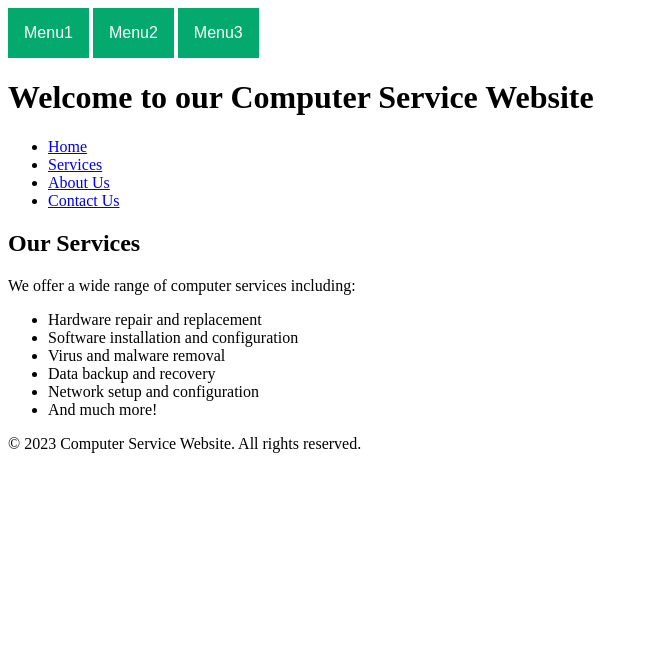
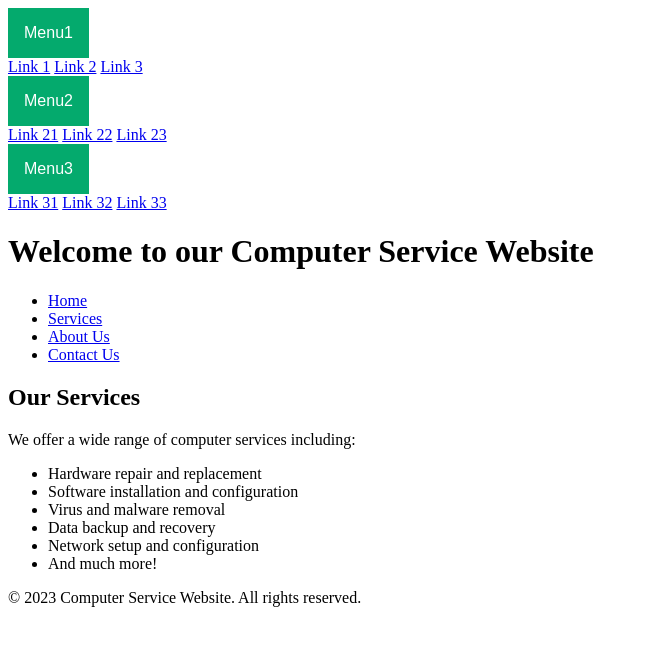
Before and after one commit to Vikinge/vikinge.github.io, a Jekyll site: the page built from README.md, in a window 1280 px wide. Shown: the top 646 px of the page, without its empty margins (0-648 px from the left). Built offline with Jekyll 4.4.1, drawn with Linux system fonts in a browser that asks for light colours; our own code applies the rules of GitHub Pages for plain Markdown files.

Commit message:
Update default.html

```diff
--- a/_layouts/default.html
+++ b/_layouts/default.html
@@ -52,24 +52,24 @@
 
     <div class="dropdown">
         <button class="dropbtn">Menu1</button>
-        <div class="dropdown-content">
+        <div class="dropdown-content1">
             <a href="#">Link 1</a>
             <a href="#">Link 2</a>
             <a href="#">Link 3</a>
         </div>
 
         <button class="dropbtn">Menu2</button>
-        <div class="dropdown-content">
-            <a href="#">Link 1</a>
-            <a href="#">Link 2</a>
-            <a href="#">Link 3</a>
+        <div class="dropdown-content2">
+            <a href="#">Link 21</a>
+            <a href="#">Link 22</a>
+            <a href="#">Link 23</a>
         </div>
 
         <button class="dropbtn">Menu3</button>
-        <div class="dropdown-content">
-            <a href="#">Link 1</a>
-            <a href="#">Link 2</a>
-            <a href="#">Link 3</a>
+        <div class="dropdown-content3">
+            <a href="#">Link 31</a>
+            <a href="#">Link 32</a>
+            <a href="#">Link 33</a>
         </div>
     </div>
 
```
